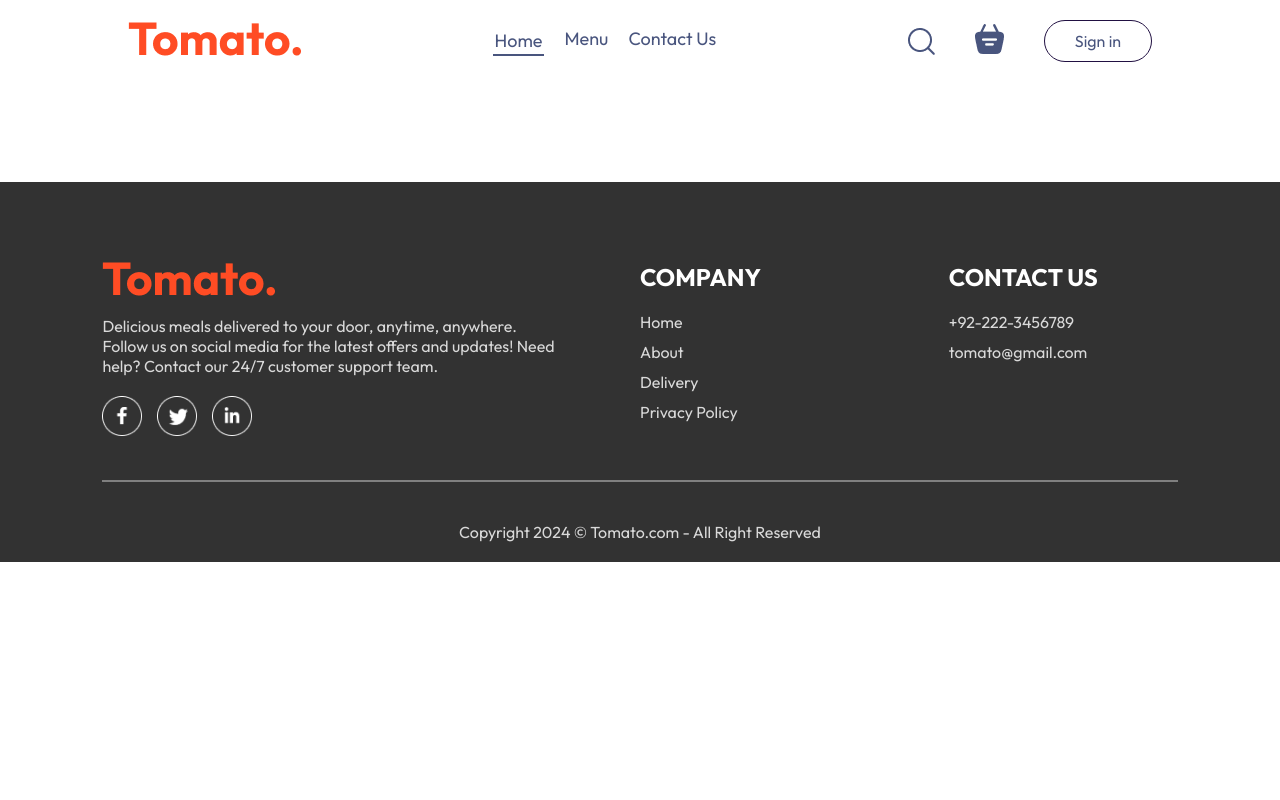
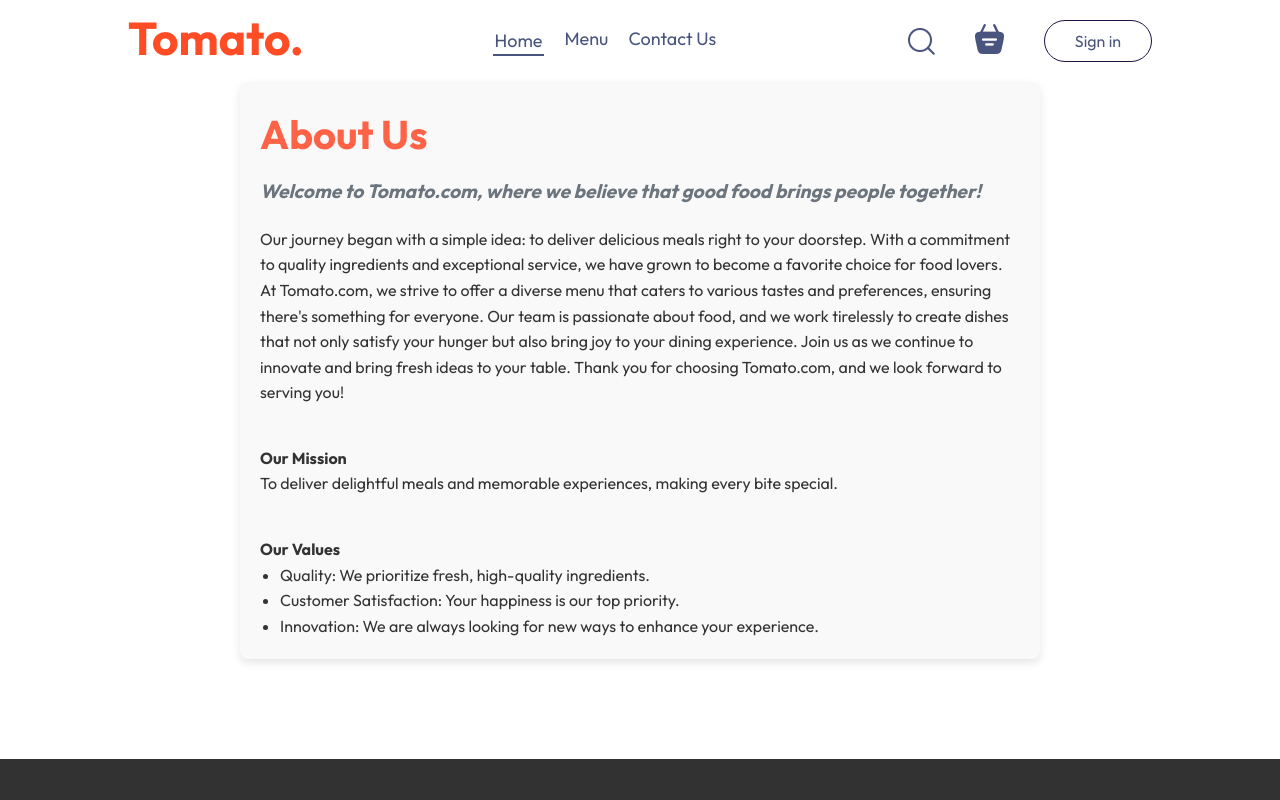
Before and after one commit to code-with-hifza-github/food_ordering_site, a React (Vite) app: page /about in a window 1280 px wide. Shown: the top 800 px of the page. Built offline with nearby package versions, Linux system fonts and the light colour scheme.

Commit message:
components update

```diff
--- a/src/App.jsx
+++ b/src/App.jsx
@@ -8,6 +8,9 @@ import Footer from "./components/footer/Footer";
 import LoginPopup from "./components/loginPopup/LoginPopup";
 import ExploreMenu from "./components/exploreMenu/ExploreMenu";
 import Search from "./components/pages/search/Search";
+import About from "./components/footerPages/about/About";
+import Delivery from "./components/footerPages/delivery/Delivery";
+import PrivacyPolicy from "./components/footerPages/privacyPolicy/PrivacyPolicy";
 
 const App = () => {
   const [showLogin, setShowLogin] = useState(false);
@@ -22,6 +25,9 @@ const App = () => {
           <Route path="/placeOrder" element={<PlaceOrder />} />
           <Route path="/exploremenu" element={<ExploreMenu />} />
           <Route path="/search" element={<Search />} />
+          <Route path="/about" element={<About />} />
+          <Route path="/delivery" element={<Delivery />} />
+          <Route path="/privacy-policy" element={<PrivacyPolicy />} />
         </Routes>
       </div>
       <Footer />
--- a/src/components/foodItem/FoodItem.css
+++ b/src/components/foodItem/FoodItem.css
@@ -61,3 +61,21 @@
 .food-item-counter img {
   width: 30px;
 }
+.food-item-price-container {
+  display: flex;
+  align-items: center;
+  gap: 50px;
+}
+.add-to-cart-btn {
+  background-color: tomato;
+  color: white;
+  border: none;
+  border-radius: 10px;
+  padding: 8px 12px;
+  font-size: 16px;
+  cursor: pointer;
+  transition: background-color 0.3s;
+}
+.add-to-cart-btn:hover {
+  background-color: rgb(238, 146, 129);
+}
--- a/src/components/foodItem/FoodItem.jsx
+++ b/src/components/foodItem/FoodItem.jsx
@@ -1,10 +1,18 @@
 import React, { useContext } from "react";
+import { useNavigate } from "react-router-dom";
 import "./FoodItem.css";
 import assets from "../../assets/assets";
 import { StoreContext } from "../../components/context/StoreContext";
 
 const FoodItem = ({ id, name, price, description, image }) => {
   const { cartItems, addToCart, removeFromCart } = useContext(StoreContext);
+  const navigate = useNavigate();
+
+  const handleAddToCartClick = () => {
+    addToCart(id);
+    navigate("/cart");
+    window.scrollTo(0, 0);
+  };
 
   return (
     <div className="food-item">
@@ -33,7 +41,10 @@ const FoodItem = ({ id, name, price, description, image }) => {
           <img src={assets.rating_starts} />
         </div>
         <p className="food-item-desc">{description}</p>
+        <div className="food-item-price-container">
         <p className="food-item-price">${price}</p>
+        <button className="add-to-cart-btn" onClick={handleAddToCartClick}>Add to Cart</button>
+        </div>
       </div>
     </div>
   );
--- a/src/components/footer/Footer.jsx
+++ b/src/components/footer/Footer.jsx
@@ -4,36 +4,62 @@ import assets from "../../assets/assets";
 import { useNavigate } from "react-router-dom";
 
 const Footer = () => {
-   const navigate = useNavigate();
+  const navigate = useNavigate();
 
-   const handleLogoClick = () => {
-    // console.log("Footer logo clicked!");
-    navigate("/"); // Navigate to home page
+  const handleLogoClick = () => {
+    navigate("/");
+    window.scrollTo(0, 0);
+  };
 
-   }
+  const handleAboutClick = () => {
+    navigate("/about");
+    window.scrollTo(0, 0);
+  };
+
+  const handleDeliveryClick = () => {
+    navigate("/delivery");
+    window.scrollTo(0, 0);
+  };
+
+  const handlePrivacyPolicyClick = () => {
+    navigate("/privacy-policy");
+    window.scrollTo(0, 0);
+  };
+
   return (
     <div className="footer" id="footer">
       <div className="footer-content">
         <div className="footer-content-left">
-        <img src={assets.logo} alt="Logo" onClick={handleLogoClick} style={{ cursor: "pointer" }} />
+          <img
+            src={assets.logo}
+            alt="Logo"
+            onClick={handleLogoClick}
+            style={{ cursor: "pointer" }}
+          />
           <p>
             Delicious meals delivered to your door, anytime, anywhere. Follow us
             on social media for the latest offers and updates! Need help?
             Contact our 24/7 customer support team.
           </p>
           <div className="social-icons">
-            <a href="https://www.facebook.com/login/?next=https%3A%2F%2Fwww.facebook.com%2F"><img src={assets.facebook_icon} /></a>
-            <a href="https://twitter.com/?lang=en"><img src={assets.twitter_icon} /></a>
-            <a href="https://pk.linkedin.com/"><img src={assets.linkedin_icon} /></a>
+            <a href="https://www.facebook.com/login/?next=https%3A%2F%2Fwww.facebook.com%2F">
+              <img src={assets.facebook_icon} alt="Facebook" />
+            </a>
+            <a href="https://twitter.com/?lang=en">
+              <img src={assets.twitter_icon} alt="Twitter" />
+            </a>
+            <a href="https://pk.linkedin.com/">
+              <img src={assets.linkedin_icon} alt="LinkedIn" />
+            </a>
           </div>
         </div>
         <div className="footer-content-center">
           <h2>COMPANY</h2>
           <ul>
-            <li>Home</li>
-            <li>About</li>
-            <li>Delivery</li>
-            <li>Privacy Policy</li>
+            <li onClick={handleLogoClick} style={{ cursor: "pointer" }}>Home</li>
+            <li onClick={handleAboutClick} style={{ cursor: "pointer" }}>About</li>
+            <li onClick={handleDeliveryClick} style={{ cursor: "pointer" }}>Delivery</li>
+            <li onClick={handlePrivacyPolicyClick} style={{ cursor: "pointer" }}>Privacy Policy</li>
           </ul>
         </div>
         <div className="footer-content-right">
--- a/src/components/footerPages/about/About.css
+++ b/src/components/footerPages/about/About.css
@@ -1,47 +1,40 @@
 .about-container {
-  max-width: 800px; /* Set a maximum width for the content */
-  margin: 0 auto; /* Center the container */
-  padding: 20px; /* Add some padding around the content */
-  font-family: Arial, sans-serif; /* Use a clean font */
-  line-height: 1.6; /* Increase line height for readability */
-  color: #333; /* Dark gray text color */
-  background-color: #f9f9f9; /* Light gray background color */
-  border-radius: 8px; /* Rounded corners */
-  box-shadow: 0 4px 10px rgba(0, 0, 0, 0.1); /* Subtle shadow for depth */
+  max-width: 800px;
+  margin: 0 auto;
+  padding: 20px;
+  font-family: Arial, sans-serif;
+  line-height: 1.6;
+  color: #333;
+  background-color: #f9f9f9;
+  border-radius: 8px;
+  box-shadow: 0 4px 10px rgba(0, 0, 0, 0.1);
 }
-
 .about-title {
-  font-size: 2.5em; /* Larger title font size */
-  margin-bottom: 10px; /* Space below the title */
-  color: #e63946; /* Tomato color for title */
+  font-size: 2.5em;
+  margin-bottom: 10px;
+  color: tomato;
 }
-
 .about-subtitle {
-  font-size: 1.2em; /* Slightly larger subtitle */
-  margin-bottom: 20px; /* Space below the subtitle */
-  font-style: italic; /* Italic for emphasis */
-  color: #6c757d; /* Gray color for subtitle */
+  font-size: 1.2em;
+  margin-bottom: 20px;
+  font-style: italic;
+  color: #6c757d;
 }
-
 .about-description {
-  margin-bottom: 20px; /* Space below the description */
+  margin-bottom: 20px;
 }
-
 .about-mission {
-  margin-top: 40px; /* Space above the mission section */
-  font-weight: bold; /* Bold font for emphasis */
+  margin-top: 40px;
+  font-weight: bold;
 }
-
 .about-mission-description {
-  margin-bottom: 20px; /* Space below the mission description */
+  margin-bottom: 20px;
 }
-
 .about-values {
-  margin-top: 40px; /* Space above the values section */
-  font-weight: bold; /* Bold font for emphasis */
+  margin-top: 40px;
+  font-weight: bold;
 }
-
 .about-values-list {
-  list-style-type: disc; /* Bullet points for the values list */
-  padding-left: 20px; /* Indent the list */
+  list-style-type: disc;
+  padding-left: 20px;
 }
--- a/src/components/footerPages/delivery/Delivery.css
+++ b/src/components/footerPages/delivery/Delivery.css
@@ -1,38 +1,33 @@
 .delivery-container {
-  max-width: 800px; /* Set a maximum width for the content */
-  margin: 0 auto; /* Center the container */
-  padding: 20px; /* Add some padding around the content */
-  font-family: Arial, sans-serif; /* Use a clean font */
-  line-height: 1.6; /* Increase line height for readability */
-  color: #333; /* Dark gray text color */
-  background-color: #f9f9f9; /* Light gray background color */
-  border-radius: 8px; /* Rounded corners */
-  box-shadow: 0 4px 10px rgba(0, 0, 0, 0.1); /* Subtle shadow for depth */
+  max-width: 800px;
+  margin: 0 auto;
+  padding: 20px;
+  font-family: Arial, sans-serif;
+  line-height: 1.6;
+  color: #333;
+  background-color: #f9f9f9;
+  border-radius: 8px;
+  box-shadow: 0 4px 10px rgba(0, 0, 0, 0.1);
 }
-
 .delivery-title {
-  font-size: 2.5em; /* Larger title font size */
-  margin-bottom: 10px; /* Space below the title */
-  color: #e63946; /* Tomato color for title */
+  font-size: 2.5em;
+  margin-bottom: 10px;
+  color: tomato;
 }
-
 .delivery-description {
-  margin-bottom: 20px; /* Space below the description */
+  margin-bottom: 20px;
 }
-
 .delivery-subtitle {
-  margin-top: 40px; /* Space above each subtitle */
-  font-weight: bold; /* Bold font for emphasis */
+  margin-top: 40px;
+  font-weight: bold;
 }
-
 .delivery-list {
-  list-style-type: disc; /* Bullet points for the list */
-  padding-left: 20px; /* Indent the list */
-  margin-bottom: 20px; /* Space below the list */
+  list-style-type: disc;
+  padding-left: 20px;
+  margin-bottom: 20px;
 }
-
 .delivery-note {
-  margin-bottom: 20px; /* Space below the note */
-  font-style: italic; /* Italic for emphasis */
-  color: #6c757d; /* Gray color for note */
+  margin-bottom: 20px;
+  font-style: italic;
+  color: #6c757d;
 }
--- a/src/components/footerPages/delivery/Delivery.jsx
+++ b/src/components/footerPages/delivery/Delivery.jsx
@@ -1,6 +1,9 @@
 import React from "react";
 import "./Delivery.css";
+
 const Delivery = () => {
+
+
   return (
     <div className="delivery-container">
       <h1 className="delivery-title">Delivery Information</h1>
--- a/src/components/footerPages/privacyPolicy/PrivacyPolicy.css
+++ b/src/components/footerPages/privacyPolicy/PrivacyPolicy.css
@@ -1,32 +1,32 @@
 .privacy-policy-container {
-  max-width: 800px; /* Set a maximum width for the content */
-  margin: 0 auto; /* Center the container */
-  padding: 20px; /* Add some padding around the content */
-  font-family: Arial, sans-serif; /* Use a clean font */
-  line-height: 1.6; /* Increase line height for readability */
-  color: #333; /* Dark gray text color */
-  background-color: #f9f9f9; /* Light gray background color */
-  border-radius: 8px; /* Rounded corners */
-  box-shadow: 0 4px 10px rgba(0, 0, 0, 0.1); /* Subtle shadow for depth */
+  max-width: 800px;
+  margin: 0 auto;
+  padding: 20px;
+  font-family: Arial, sans-serif;
+  line-height: 1.6;
+  color: #333;
+  background-color: #f9f9f9;
+  border-radius: 8px;
+  box-shadow: 0 4px 10px rgba(0, 0, 0, 0.1);
 }
 
 .privacy-policy-title {
-  font-size: 2.5em; /* Larger title font size */
-  margin-bottom: 10px; /* Space below the title */
-  color: #e63946; /* Tomato color for title */
+  font-size: 2.5em;
+  margin-bottom: 10px;
+  color: tomato;
 }
 
 .privacy-policy-subtitle {
-  margin-top: 40px; /* Space above each subtitle */
-  font-weight: bold; /* Bold font for emphasis */
+  margin-top: 40px;
+  font-weight: bold;
 }
 
 .privacy-policy-description {
-  margin-bottom: 20px; /* Space below the description */
+  margin-bottom: 20px;
 }
 
 .privacy-policy-list {
-  list-style-type: disc; /* Bullet points for the list */
-  padding-left: 20px; /* Indent the list */
-  margin-bottom: 20px; /* Space below the list */
+  list-style-type: disc;
+  padding-left: 20px;
+  margin-bottom: 20px;
 }
--- a/src/components/footerPages/privacyPolicy/PrivacyPolicy.jsx
+++ b/src/components/footerPages/privacyPolicy/PrivacyPolicy.jsx
@@ -1,7 +1,9 @@
 import React from "react";
-import "./PrivacyPolicy.css"; // Importing the CSS file
+import "./PrivacyPolicy.css";
 
 const PrivacyPolicy = () => {
+
+
   return (
     <div className="privacy-policy-container">
       <h1 className="privacy-policy-title">Privacy Policy</h1>
```
Also changed, not shown: src/components/footerPages/about/About.jsx (+19 -11 lines).
